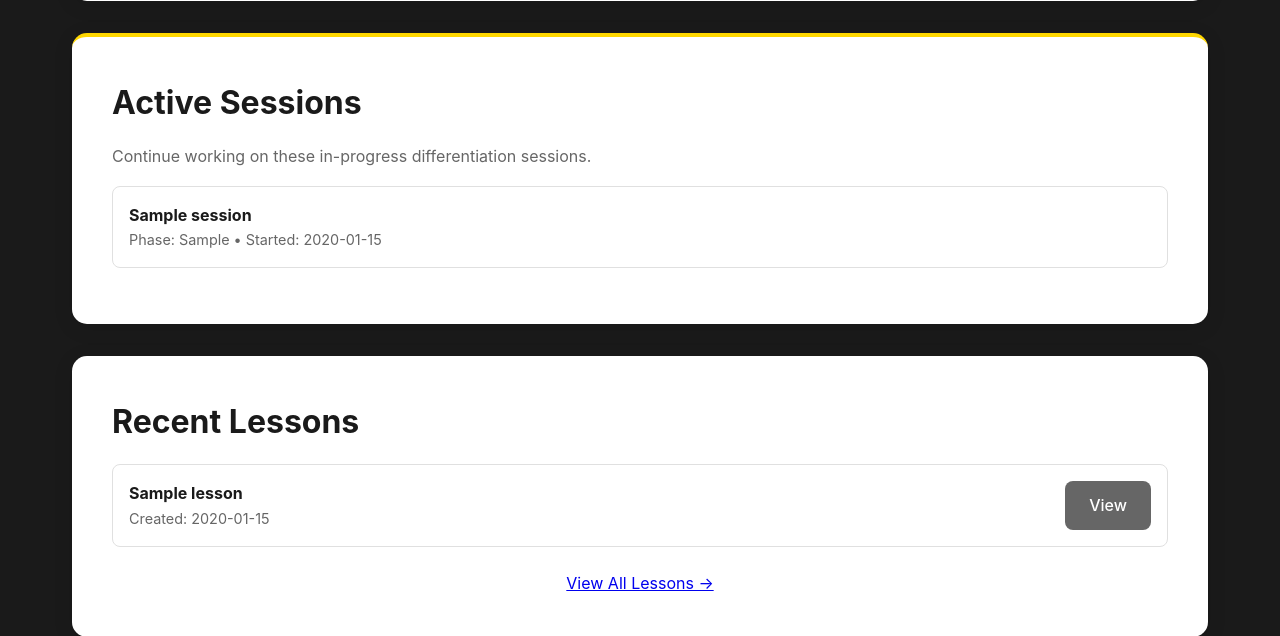
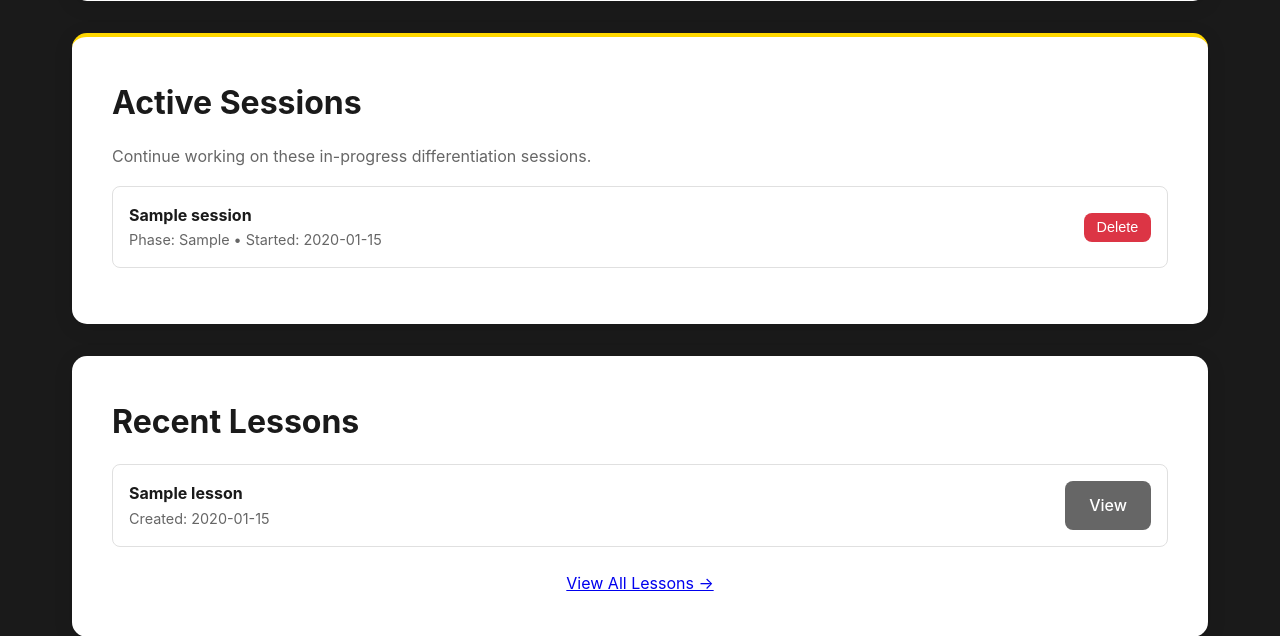
Before and after one commit to joshua-rodgers/differentiation-tool, a Flask app: page /differentiation/dashboard in a window 1280 px wide. Shown: the part 612-1248 px from the top of the page. Run offline with Flask 3, Linux system fonts and the light colour scheme; the visitor is signed in with stand-in values (Sample User, id 1); tables that the repository leaves empty hold one stand-in row (values such as "Sample post").

Commit message:
Add session deletion and update Gemini model to 2.0-flash-exp
Changes:
- Updated Gemini API to use 'gemini-2.0-flash-exp' instead of deprecated 'gemini-pro'
- Added delete_session route to allow users to remove active sessions
- Added delete buttons to active sessions on dashboard
- Sessions can now be cleaned up without completing the workflow

🤖 Generated with [Claude Code](https://claude.com/claude-code)

Co-Authored-By: Claude <noreply@anthropic.com>

```diff
--- a/differentiation-tool/gemini_api.py
+++ b/differentiation-tool/gemini_api.py
@@ -26,7 +26,7 @@ def generate_suggestions(original_material, students_data):
     """
     try:
         configure_gemini()
-        model = genai.GenerativeModel('gemini-pro')
+        model = genai.GenerativeModel('gemini-2.0-flash-exp')
 
         # Build student profiles text
         student_profiles = []
@@ -115,7 +115,7 @@ def generate_differentiated_content(original_material, approved_suggestions):
     """
     try:
         configure_gemini()
-        model = genai.GenerativeModel('gemini-pro')
+        model = genai.GenerativeModel('gemini-2.0-flash-exp')
 
         suggestions_text = "\n".join([f"- {s}" for s in approved_suggestions])
 
--- a/differentiation-tool/routes.py
+++ b/differentiation-tool/routes.py
@@ -641,3 +641,14 @@ def delete_lesson(lesson_id):
     conn.close()
     flash('Lesson deleted successfully!', 'success')
     return redirect(url_for('differentiation.lesson_library'))
+
+@bp.route('/session/<int:session_id>/delete', methods=['POST'])
+@login_required
+def delete_session(session_id):
+    """Delete a differentiation session"""
+    conn = db.get_db()
+    conn.execute('DELETE FROM diff_sessions WHERE id = ? AND user_id = ?', (session_id, session['user_id']))
+    conn.commit()
+    conn.close()
+    flash('Session deleted successfully!', 'success')
+    return redirect(url_for('differentiation.dashboard'))
--- a/differentiation-tool/templates/differentiation-tool/dashboard.html
+++ b/differentiation-tool/templates/differentiation-tool/dashboard.html
@@ -42,7 +42,7 @@
                         <strong>{{ sess['title'] or 'Untitled Session' }}</strong>
                         <div class="text-muted" style="font-size: 0.9rem;">Phase: {{ sess['phase'] }} • Started: {{ sess['created_at'][:10] }}</div>
                     </div>
-                    <div>
+                    <div class="table-actions">
                         {% if sess['phase'] == 'select_students' or sess['phase'] == 'analyze' %}
                             <a href="{{ url_for('differentiation.generate_suggestions', session_id=sess['id']) }}" class="btn btn-primary">Continue</a>
                         {% elif sess['phase'] == 'review_suggestions' %}
@@ -50,6 +50,9 @@
                         {% elif sess['phase'] == 'ready_to_generate' %}
                             <a href="{{ url_for('differentiation.generate_final', session_id=sess['id']) }}" class="btn btn-primary">Generate Content</a>
                         {% endif %}
+                        <form method="POST" action="{{ url_for('differentiation.delete_session', session_id=sess['id']) }}" style="display: inline;">
+                            <button type="submit" class="btn btn-danger">Delete</button>
+                        </form>
                     </div>
                 </div>
             </div>
```
